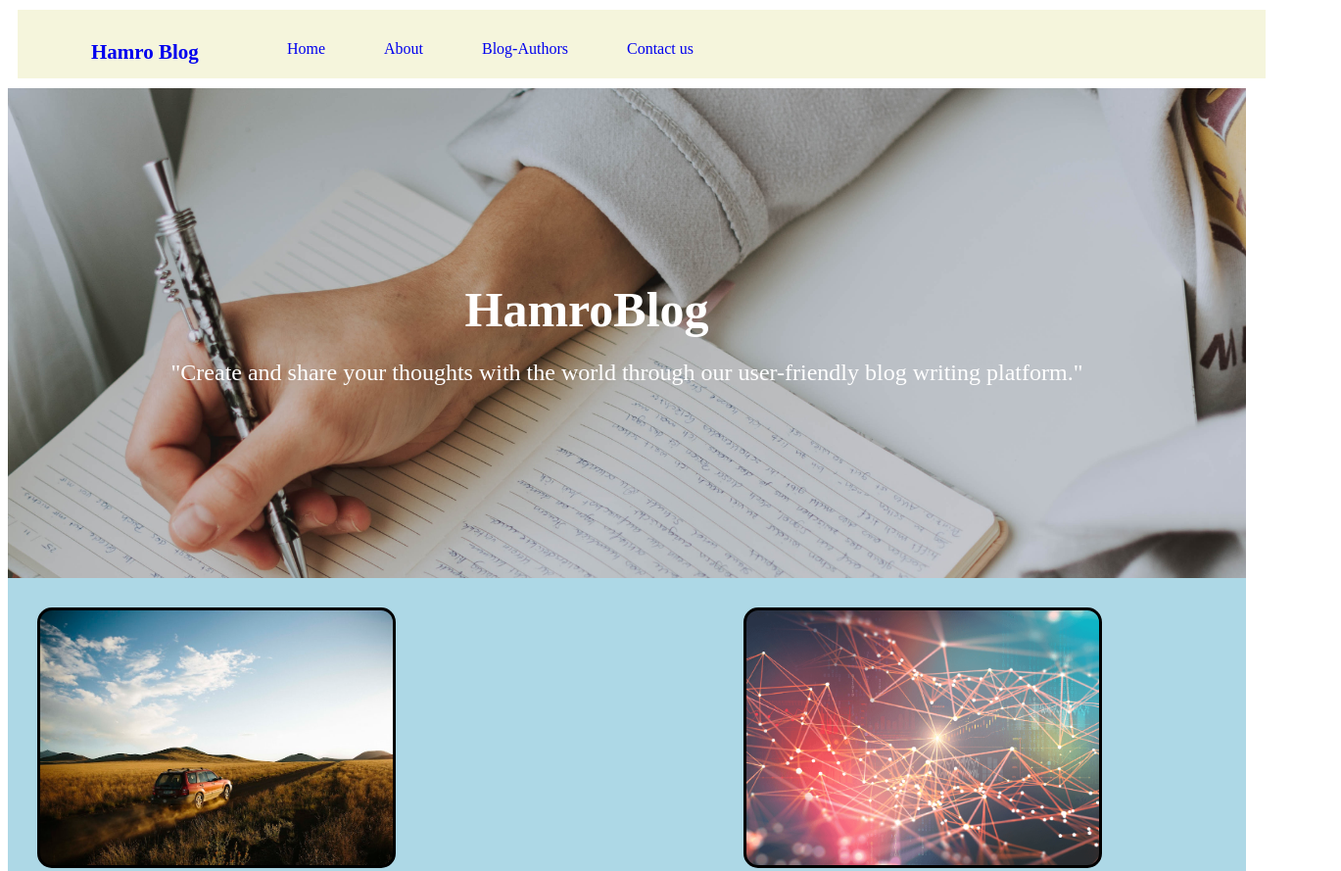
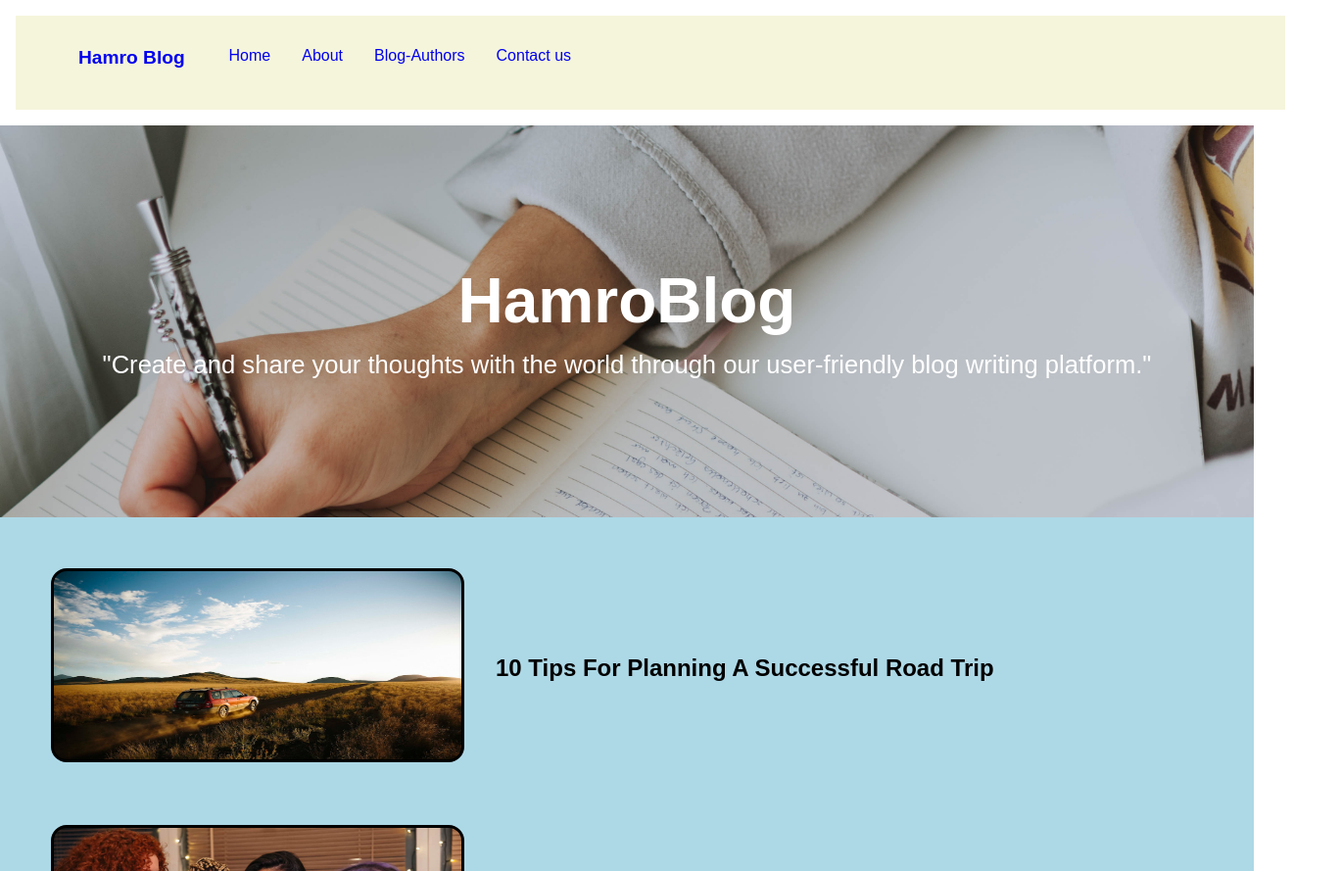
Before and after one commit to shreesty/Web-development-assignment, a plain HTML site: page index.html in a window 1280 px wide. Shown: the top 889 px of the page at 98% size, 1369 px wide, since content can reach past the window. Drawn offline with Linux system fonts and the light colour scheme.

Commit message:
Making it Responsive

```diff
--- a/index.html
+++ b/index.html
@@ -2,6 +2,8 @@
 <html lang="en">
 <head>
     <meta charset="UTF-8">
+    <meta name="viewport" content="width=device-width, initial-scale=1.0">
+
     <meta http-equiv="X-UA-Compatible" content="IE=edge">
     <meta name="viewport" content="width=device-width, initial-scale=1.0">
     <title>Hamro Blog</title>
@@ -56,21 +58,6 @@
     </div>
 
 
-
-
-
-
-
-
-
-
-
-
-
-
     <script src="script.js"></script>
 </body>
 </html>
-
-
- -->
--- a/style.css
+++ b/style.css
@@ -1,138 +1,114 @@
+body {
+    margin: 0;
+    font-family: Arial, sans-serif;
+  }
 
-.nav-bar a
-{
+  /* Mobile-first styles */
+  .nav-bar a {
     text-decoration: none;
   }
-
-.nav-bar li
-{
+  .nav-bar li {
     list-style: none;
-    margin:10px 30px;
+    margin: 0.5rem 1rem;
     display: inline-block;
-
   }
-
-.nav-bar ul
-{
-    display:flex;
-
+  .nav-bar ul {
+    display: flex;
+    flex-wrap: wrap;
+    /* justify-content: center;
+    align-items: center; */
   }
-
-.nav-bar
-{
-    padding:5px;
+  .nav-bar {
+    padding: 0.5rem;
     background-color: beige;
-    height:60px;
-    width:100%;
-    margin: 10px;
-
+    height: 10vh;
+    width: 100%;
+    margin: 1rem;
   }
-
-.About
-
-{
-    height: 500px;
+  .About {
+    height: 50vh;
     background-repeat: no-repeat;
     background-size: cover;
     background-image: url(photo.jpg);
     display: flex;
     justify-content: center;
     align-items: center;
-    color:white;
-    /* background-color: rgba(255, 255, 255, 0.25); */
-
+    color: white;
   }
-
-.text1
-{
-    margin-left: 300px;
-    height:60px;
-    font-size: 50px;
+  .text1 {
+    text-align: center;
+    height: 10vh;
+    font-size: 5vw;
     font-weight: bold;
   }
-.text2
-{
-    margin-top:20px;
-    font-size: 24px;
+  .text2 {
+    margin-top: 1vh;
+    font-size: 2vw;
   }
-
-.hamro-blog
-{
-    margin-right: 30px;
-    font-size: 21px;
+  .hamro-blog {
+    margin-right: 1vw;
+    font-size: 1.5vw;
     color: rgb(226, 43, 43);
     font-weight: bold;
-
   }
-
-.Blogs
-{
-    height:1000px;
-    display:flex;
+  .Blogs {
+    height: auto;
+    display: flex;
     flex-wrap: wrap;
-    flex-direction: column;
+    /* justify-content: center;
+    align-items: center; */
     background-color: lightblue;
-
+    /* flex-direction: column; */
+    padding:20px;
   }
-
-.first-blog, .second-blog , .third-blog, .fourth-blog
-{
-
-    height: 200px;
-    width: 300px;
-    margin-top: 30px;
-    border: 3px solid black;
-    border-radius: 15px;
-    margin:30px;
-    padding:30px;
+  .first-blog,
+  .second-blog,
+  .third-blog,
+  .fourth-blog {
+    height: 20vh;
+    width: 40vw;
+    margin: 2vw;
+    border: 0.15em solid black;
+    border-radius: 1rem;
+    padding: 1vw;
     background-repeat: no-repeat;
     background-size: cover;
     cursor: pointer;
-
   }
-
-.first-blog
-{
+  .first-blog > div,
+  .second-blog > div,
+  .third-blog > div,
+  .fourth-blog > div {
+    display: none;
+  }
+  .first-blog {
     background-image: url(blog1.jpeg);
-
   }
-
-.first-blog > div, .second-blog > div, .third-blog > div, .fourth-blog > div
-{
-    display:none;
-}
-
-.second-blog
-{
-
+  .second-blog {
     background-image: url(blog2.jpg);
   }
-
-.third-blog
-{
-
+  .third-blog {
     background-image: url(blog3.png);
   }
-
-.fourth-blog
-{
-
+  .fourth-blog {
     background-image: url(blog4.png);
   }
 
+h2
+{
+    margin-top: 120px;
+}
 
-
-form {
-    margin-top: 400px;
+  /* form {
+    margin-top: 10vh;
     display: flex;
     flex-direction: column;
     align-items: center;
   }
-
-  label, input {
+  label,
+  input {
     margin: 0.5rem 0;
   }
-
   button {
     margin: 1rem 0;
     padding: 0.5rem 1rem;
@@ -142,7 +118,31 @@ form {
     border-radius: 0.25rem;
     cursor: pointer;
   }
-
   button:hover {
     background-color: #0062cc;
   }
+   */
+  /* Media queries */
+  @media only screen and (min-width: 768px) {
+    /* Tablets and larger screens */
+    .first-blog,
+    .second-blog,
+    .third-blog,
+    .fourth-blog {
+      width: 20vw;
+    }
+    .first-blog,
+    .second-blog,
+    .third-blog,
+    .fourth-blog {
+      height: 20vh;
+      width: 30vw;
+      margin: 2rem;
+      border: 3px solid black;
+      border-radius: 1rem;
+      padding: 1rem;
+      background-repeat: no-repeat;
+      background-size: 100% 100%;
+      cursor: pointer;
+    }
+  }
```
Also changed, not shown: contact.html (+19 -0 lines), login.html (added, +49 -0 lines). Lines whose indentation alone changed are shown as unchanged.
